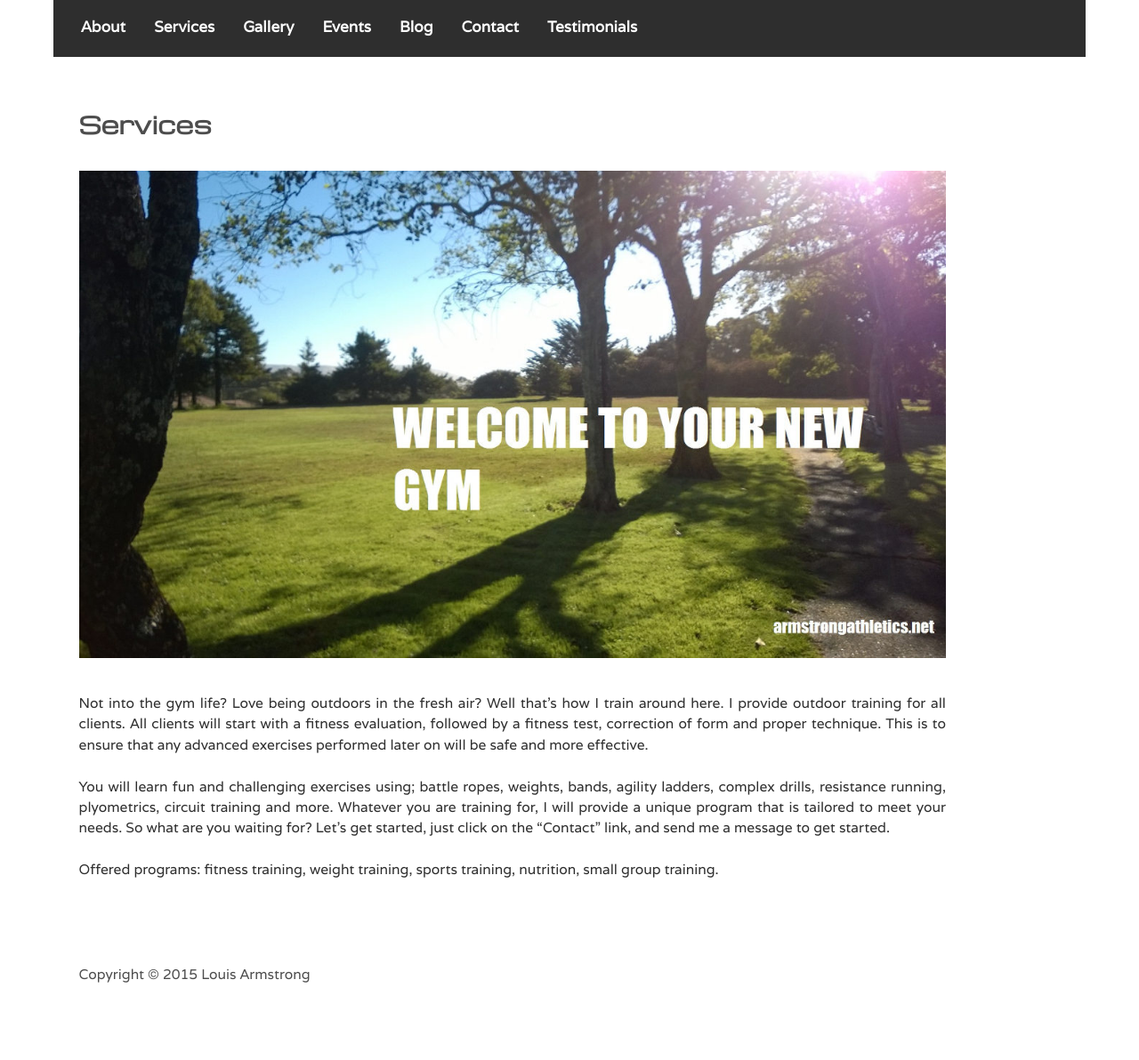
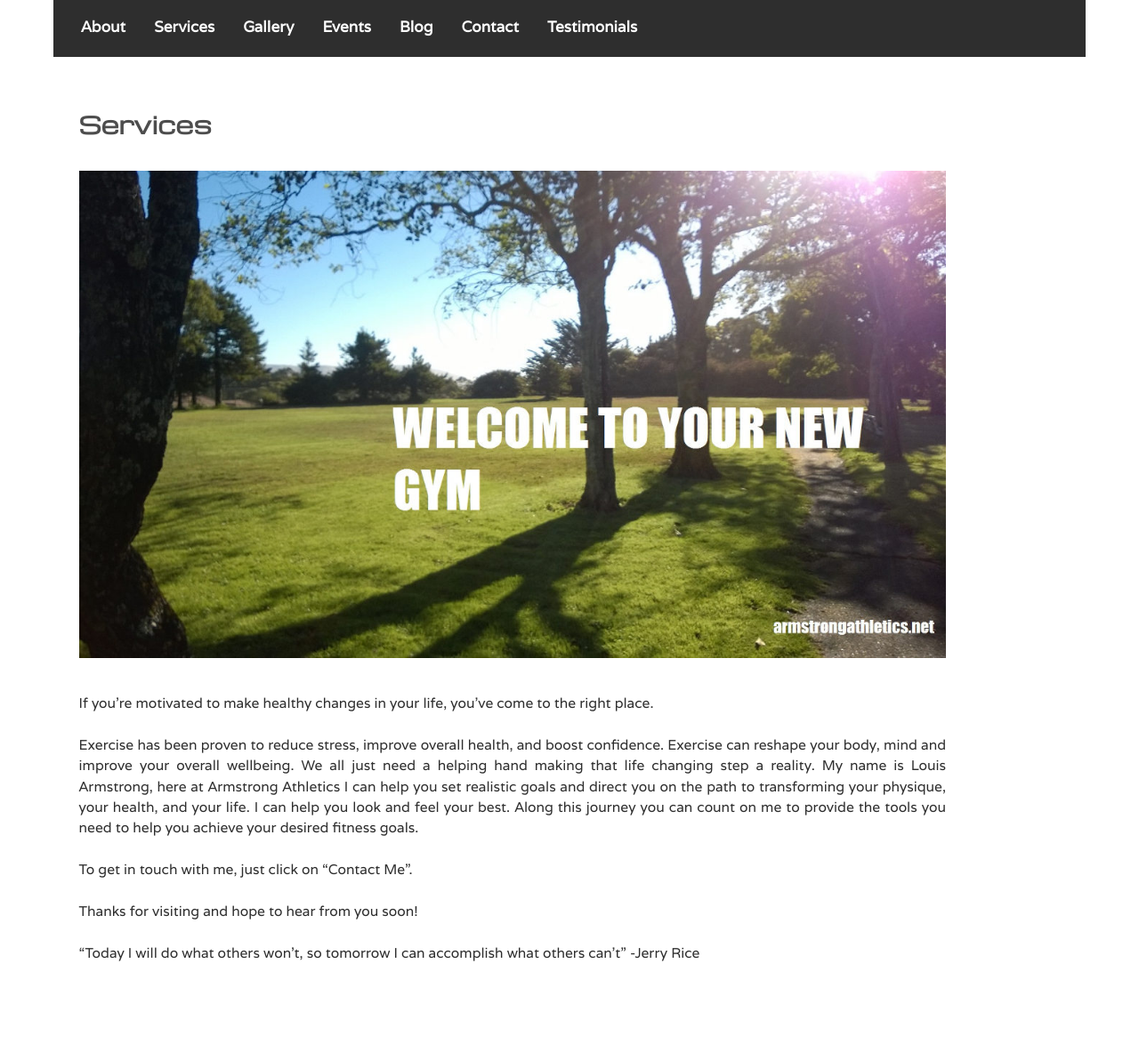
Before and after one commit to armstrongathletics/armstrongathletics.github.io, a plain HTML site: page services/index.html in a window 1280 px wide. Shown: the part 108-1300 px from the top of the page at 89% size. Drawn offline with Linux system fonts and the light colour scheme; grey boxes are pictures that could not be loaded.

Commit message:
Site updated: 2015-05-19 01:57:39

```diff
--- a/services/index.html
+++ b/services/index.html
@@ -11,7 +11,8 @@
     <title>Armstrong Athletics</title>
     <meta name="author" content="Louis Armstrong">
 
-    <meta name="description" content="Not into the gym life? Love being outdoors in the fresh air? Well that’s how I train around here. I provide outdoor training for all clients. All clie">
+    <meta name="description" content="If you’re motivated to make healthy changes in your life, you’ve come to the right place.
+Exercise has been proven to reduce stress, improve overall h">
 
 
     <meta name="viewport" content="width=device-width, initial-scale=1, maximum-scale=1">
@@ -112,10 +113,15 @@
                      <div class="general">
   <h1>Services</h1>
   <img src="/img/services/Services-Banner-AA-re.jpg" title="services-banner services-banner">
-<p>Not into the gym life? Love being outdoors in the fresh air? Well that’s how I train around here. I provide outdoor training for all clients. All clients will start with a fitness evaluation, followed by a fitness test, correction of form and proper technique. This is to ensure that any advanced exercises performed later on will be safe and more effective. </p>
-<p>You will learn fun and challenging exercises using; battle ropes, weights, bands, agility ladders, complex drills, resistance running, plyometrics, circuit training and more. Whatever you are training for, I will provide a unique program that is tailored to meet your needs. So what are you waiting for? Let’s get started, just click on the “Contact” link, and send me a message to get started.</p>
-<p>Offered programs: fitness training, weight training, sports training, nutrition, small group training.</p>
-
+<p>If you’re motivated to make healthy changes in your life, you’ve come to the right place.</p>
+<p>Exercise has been proven to reduce stress, improve overall health, and boost confidence. Exercise can reshape your body, mind and improve your overall wellbeing. We all just need a helping hand making that life changing step a reality.
+My name is Louis Armstrong, here at Armstrong Athletics I can help you set realistic goals and direct you on the path to transforming your physique, your health, and your life. I can help you look and feel your best.  Along this journey you can count on me to provide the tools you need to help you achieve your desired fitness goals.</p>
+<p>To get in touch with me, just click on “Contact Me”.</p>
+<p>Thanks for visiting and hope to hear from you soon!</p>
+<p>“Today I will do what others won’t, so tomorrow I can accomplish what others can’t” -Jerry Rice</p>
+<div id="contact-form">
+  <iframe src="http://formaya.com//form.php?id=129" width="100%" height="1000px" frameborder="0" seamless="seamless"></iframe>
+</div>
 </div>
                     </div>
                 </div>
```
